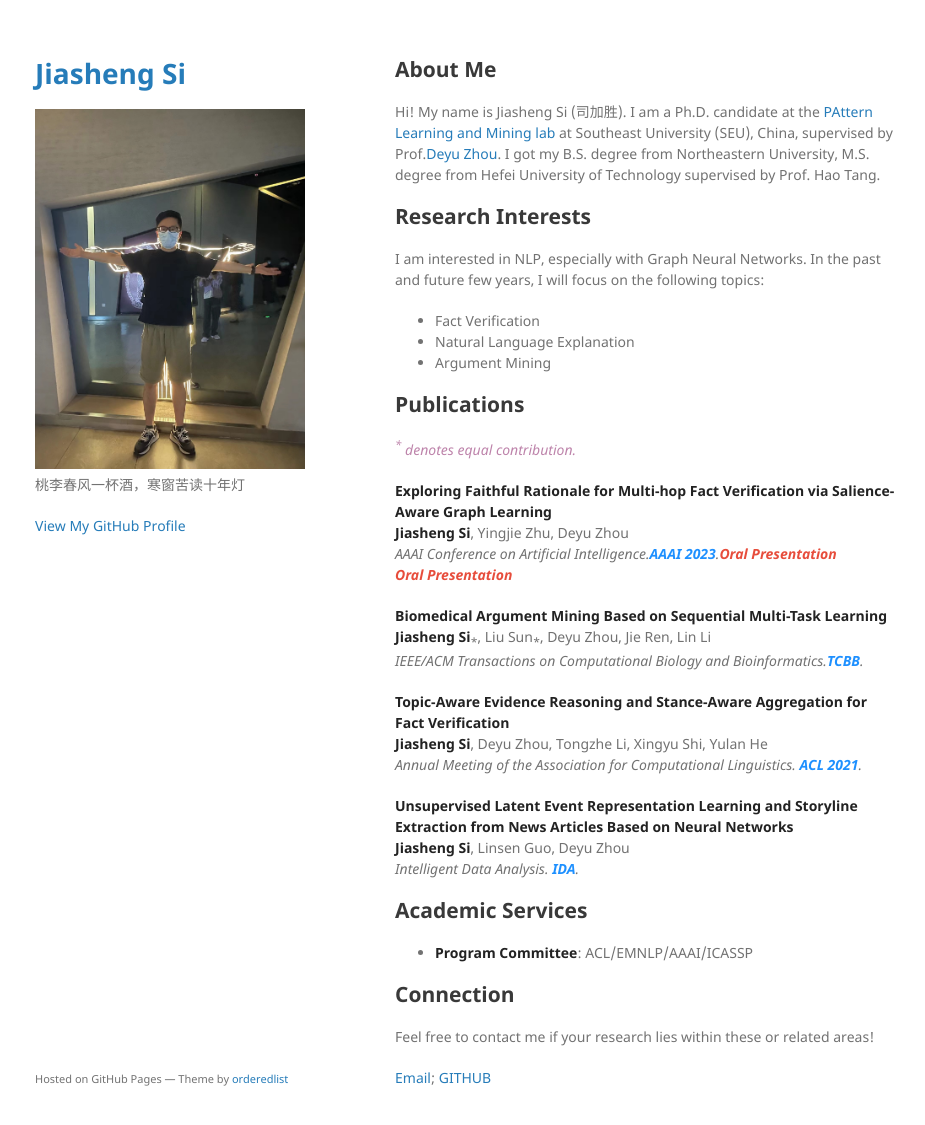
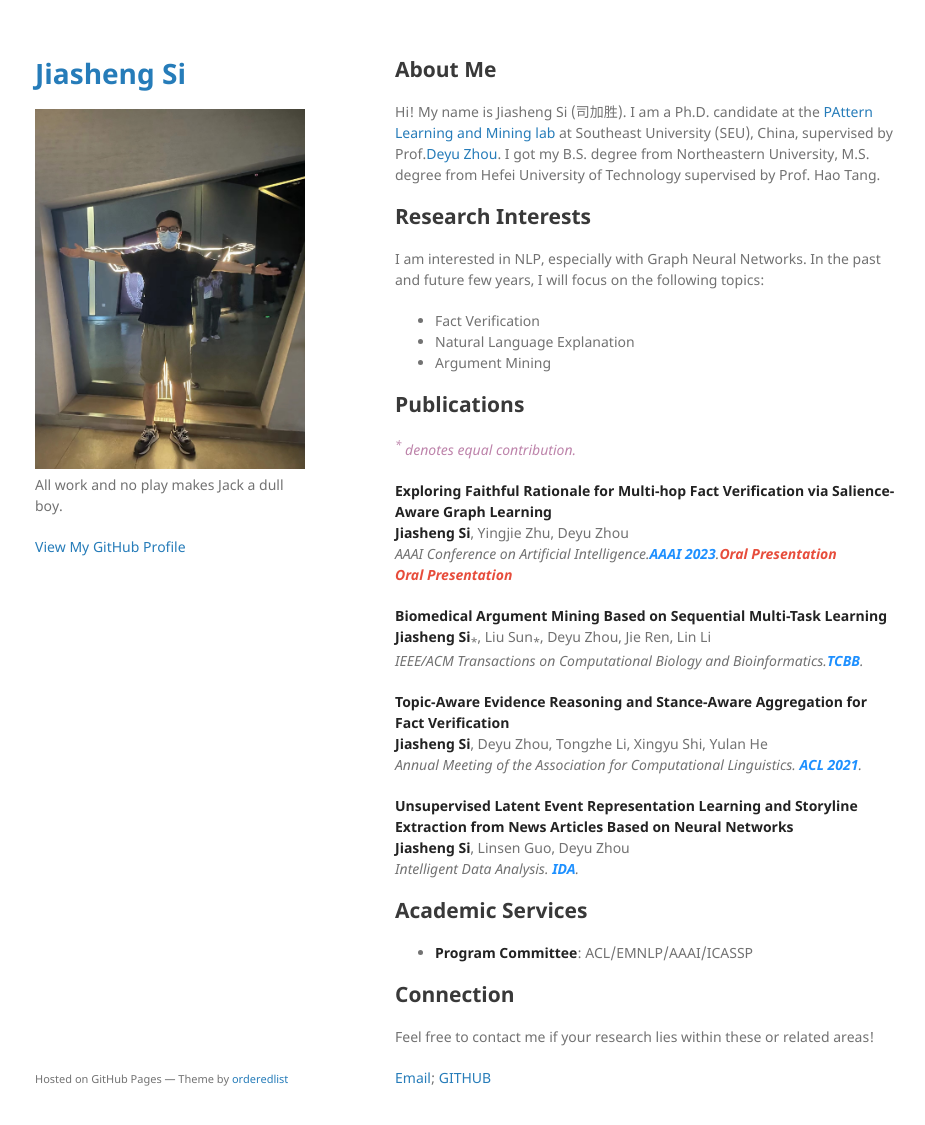
Before and after one commit to jasenchn/jasenchn.github.io, a Jekyll site: the page built from index.md, in a window 1280 px wide and 1158 px high. Shown: the top 1125 px of the window, without its empty margins (175-1100 px from the left). Built offline with Jekyll 4.4.1, drawn with Linux system fonts in a browser that asks for light colours; our own code applies the rules of GitHub Pages for plain Markdown files.

Commit message:
Update _config.yml

```diff
--- a/_config.yml
+++ b/_config.yml
@@ -1,6 +1,6 @@
 title: Jiasheng Si
 logo: /assets/img/Self.jpg
-description: 桃李春风一杯酒，寒窗苦读十年灯
+description: All work and no play makes Jack a dull boy.
 show_downloads: false
 google_analytics:
 theme: jekyll-theme-minimal
```
